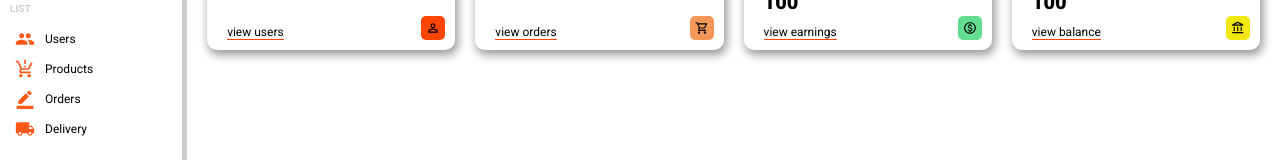
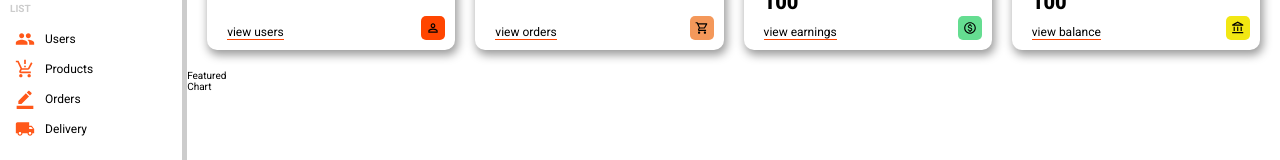
Before and after one commit to MwauStephen/DashBoard, a React (Create React App) app: page / in a window 1280 px wide. Shown: the part 130-290 px from the top of the page. Built offline with nearby package versions, Linux system fonts and the light colour scheme.

Commit message:
imported the chart and featured component

```diff
--- a/src/Pages/HomePage/Home.js
+++ b/src/Pages/HomePage/Home.js
@@ -1,4 +1,6 @@
 import React from "react";
+import Chart from "../../Components/Chart/Chart";
+import Featured from "../../Components/Featured/Featured";
 import NavBar from "../../Components/navBar/NavBar";
 import SideBar from "../../Components/sideBar/SideBar";
 import Widget from "../../Components/Widgets/Widget";
@@ -16,6 +18,10 @@
           <Widget type="earnings" />
           <Widget type="balance" />
         </div>
+        <div className={styles.charts}>
+          <Featured />
+          <Chart />
+        </div>
       </div>
     </div>
   );
```
